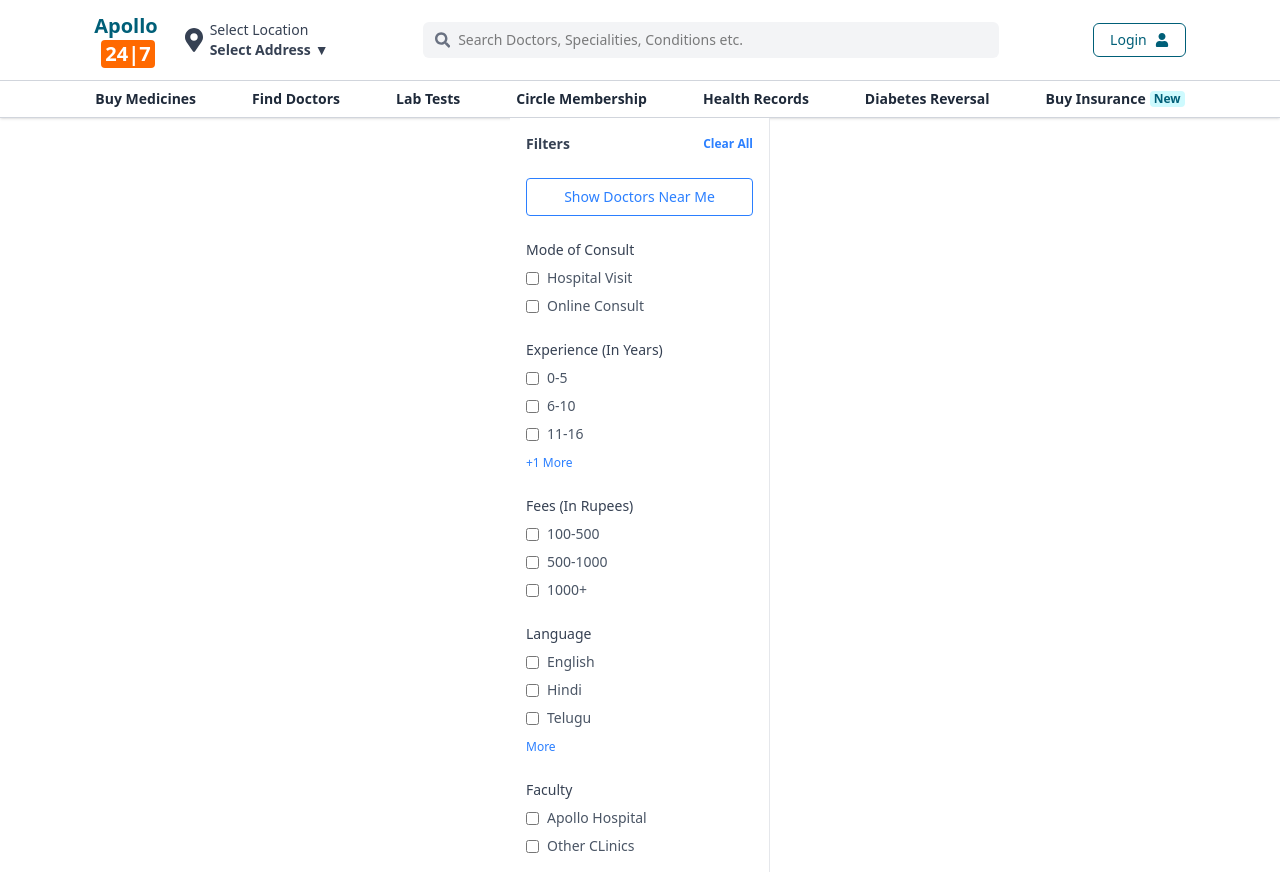
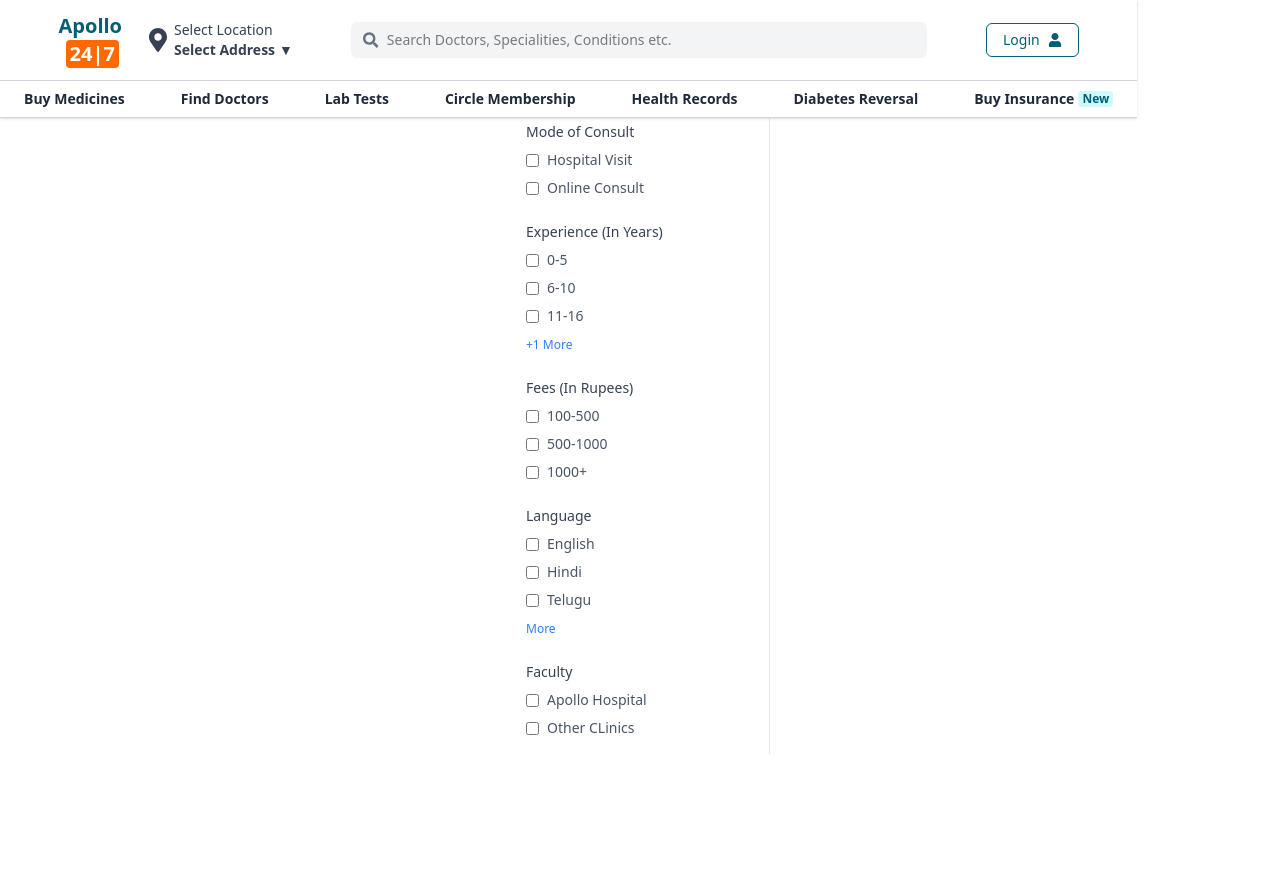
Before and after one commit to JashGoyal/Apollo_frontend, a Next.js app: page / in a window 1280 px wide. After the commit the page ends 800 px from the top, so only its background shows below. Built offline with nearby package versions, Linux system fonts and the light colour scheme.

Commit message:
some adjustments in header

```diff
--- a/src/app/components/Header.js
+++ b/src/app/components/Header.js
@@ -2,7 +2,7 @@
 
 export default function Header() {
     return (
-        <header className="border-b shadow-sm border-gray-300">
+        <header className="fixed top-0 border-b shadow-sm border-gray-300">
             <div className="flex items-center border-b shadow-sm border-gray-300 mx-auto justify-evenly p-3 px-6 bg-white">
 
                 <div className="flex items-center gap-6">
```
